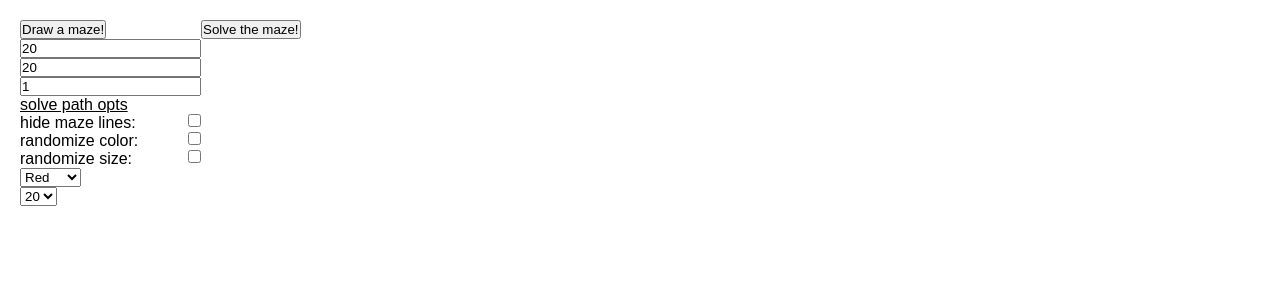
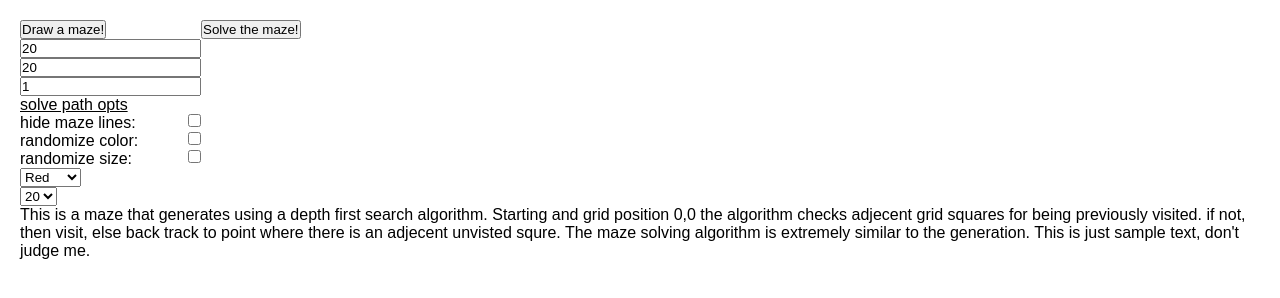
Before and after one commit to richardalexandermichels/portfolio_app, a website: page public/codeBlog.html in a window 1280 px wide. Drawn offline with Linux system fonts and the light colour scheme.

Commit message:
added small paragrpah for code blogging, will need to make that db basedgit add .

```diff
--- a/public/codeBlog.html
+++ b/public/codeBlog.html
@@ -13,6 +13,9 @@
     }
     #_playMaze{
       display:none;
+    }
+    #about-maze{
+      float:left;
     }
   </style>
 </head>
@@ -71,6 +74,9 @@
         </ul>
         <button id="_playMaze">Play the maze!</button><button id="_solveMaze">Solve the maze!</button></br>
         <div id="mazeCanvasContainer"></div>
+        <div id='about-maze'>
+          This is a maze that generates using a depth first search algorithm. Starting and grid position 0,0 the algorithm checks adjecent grid squares for being previously visited. if not, then visit, else back track to point where there is an adjecent unvisted squre. The maze solving algorithm is extremely similar to the generation. This is just sample text, don't judge me.
+        </div>
       </div>
     </body>
 </html>
```
